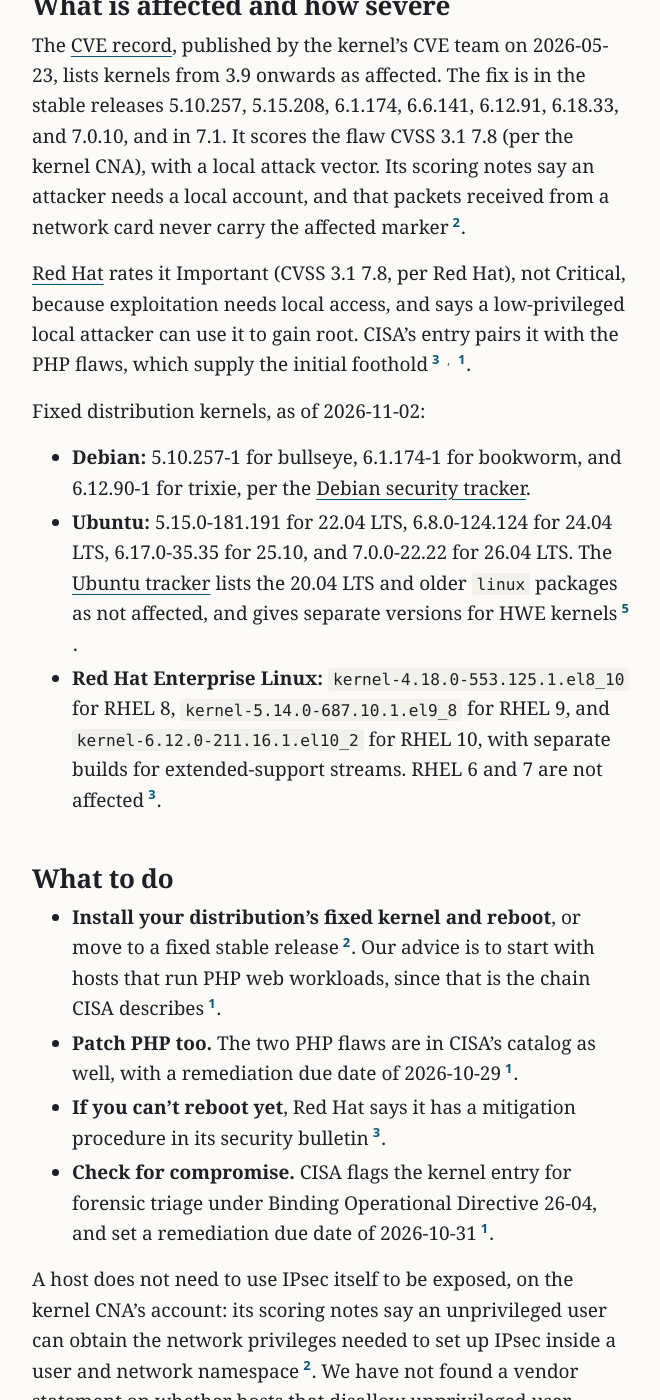
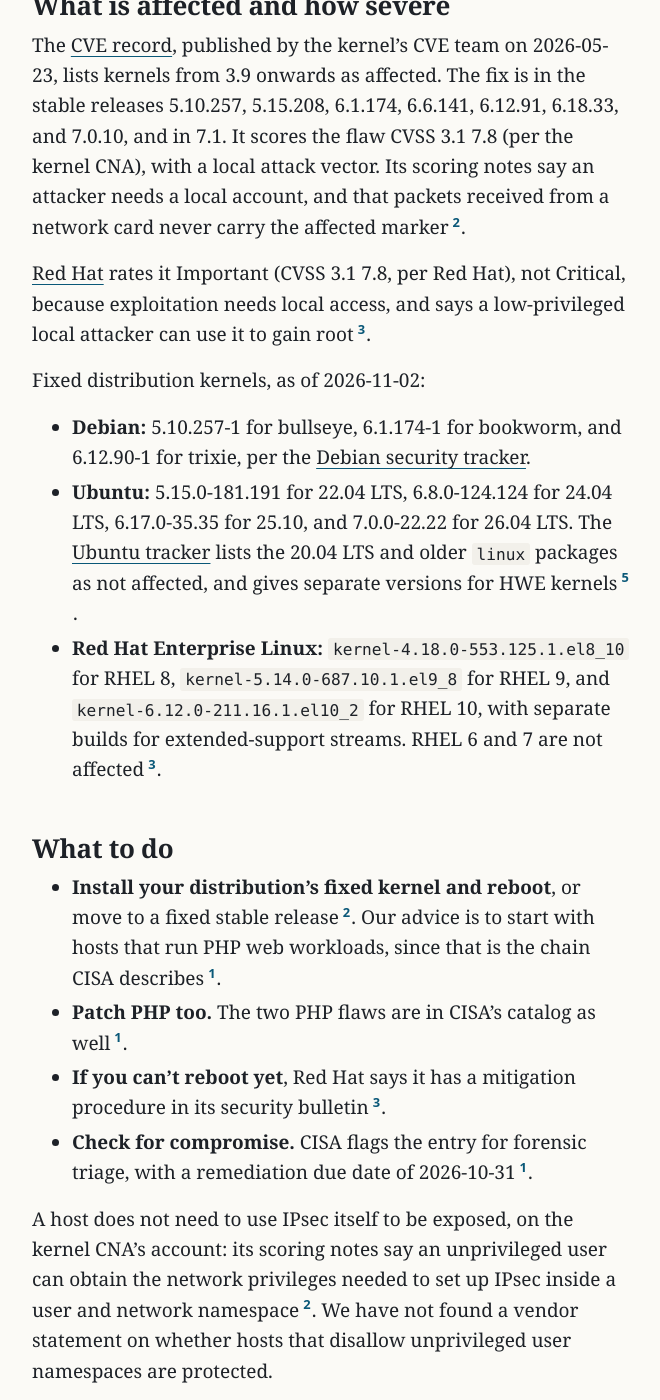
Before and after one commit to northwind-press/northwind-press.github.io, a Jekyll site: the page built from _posts/2026-11-02-linux-kernel-cve-2026-46300-kev.md, in a window 1280 px wide and 1400 px high, scrolled down 928 px. Shown: the whole window, without its empty margins (308-968 px from the left). Built offline with Jekyll 4.4.1, drawn with Linux system fonts in a browser that asks for light colours.

Commit message:
Desk edit: under 500 words; cut 'foothold' inference and PHP due date (T-80)
Co-Authored-By: Claude Opus 5.5 <noreply@anthropic.com>

```diff
--- a/_posts/2026-11-02-linux-kernel-cve-2026-46300-kev.md
+++ b/_posts/2026-11-02-linux-kernel-cve-2026-46300-kev.md
@@ -37,7 +37,7 @@ The US Cybersecurity and Infrastructure Security Agency (CISA) added CVE-2026-46
 
 The [CVE record](https://www.cve.org/CVERecord?id=CVE-2026-46300), published by the kernel's CVE team on 2026-05-23, lists kernels from 3.9 onwards as affected. The fix is in the stable releases 5.10.257, 5.15.208, 6.1.174, 6.6.141, 6.12.91, 6.18.33, and 7.0.10, and in 7.1. It scores the flaw CVSS 3.1 7.8 (per the kernel CNA), with a local attack vector. Its scoring notes say an attacker needs a local account, and that packets received from a network card never carry the affected marker{% include cite.html n=2 %}.
 
-[Red Hat](https://access.redhat.com/security/cve/CVE-2026-46300) rates it Important (CVSS 3.1 7.8, per Red Hat), not Critical, because exploitation needs local access, and says a low-privileged local attacker can use it to gain root. CISA's entry pairs it with the PHP flaws, which supply the initial foothold{% include cite.html n=3 %}{% include cite.html n=1 %}.
+[Red Hat](https://access.redhat.com/security/cve/CVE-2026-46300) rates it Important (CVSS 3.1 7.8, per Red Hat), not Critical, because exploitation needs local access, and says a low-privileged local attacker can use it to gain root{% include cite.html n=3 %}.
 
 Fixed distribution kernels, as of 2026-11-02:
 
@@ -48,9 +48,9 @@ Fixed distribution kernels, as of 2026-11-02:
 ## What to do
 
 - **Install your distribution's fixed kernel and reboot**, or move to a fixed stable release{% include cite.html n=2 %}. Our advice is to start with hosts that run PHP web workloads, since that is the chain CISA describes{% include cite.html n=1 %}.
-- **Patch PHP too.** The two PHP flaws are in CISA's catalog as well, with a remediation due date of 2026-10-29{% include cite.html n=1 %}.
+- **Patch PHP too.** The two PHP flaws are in CISA's catalog as well{% include cite.html n=1 %}.
 - **If you can't reboot yet**, Red Hat says it has a mitigation procedure in its security bulletin{% include cite.html n=3 %}.
-- **Check for compromise.** CISA flags the kernel entry for forensic triage under Binding Operational Directive 26-04, and set a remediation due date of 2026-10-31{% include cite.html n=1 %}.
+- **Check for compromise.** CISA flags the entry for forensic triage, with a remediation due date of 2026-10-31{% include cite.html n=1 %}.
 
 A host does not need to use IPsec itself to be exposed, on the kernel CNA's account: its scoring notes say an unprivileged user can obtain the network privileges needed to set up IPsec inside a user and network namespace{% include cite.html n=2 %}. We have not found a vendor statement on whether hosts that disallow unprivileged user namespaces are protected.
 
```
